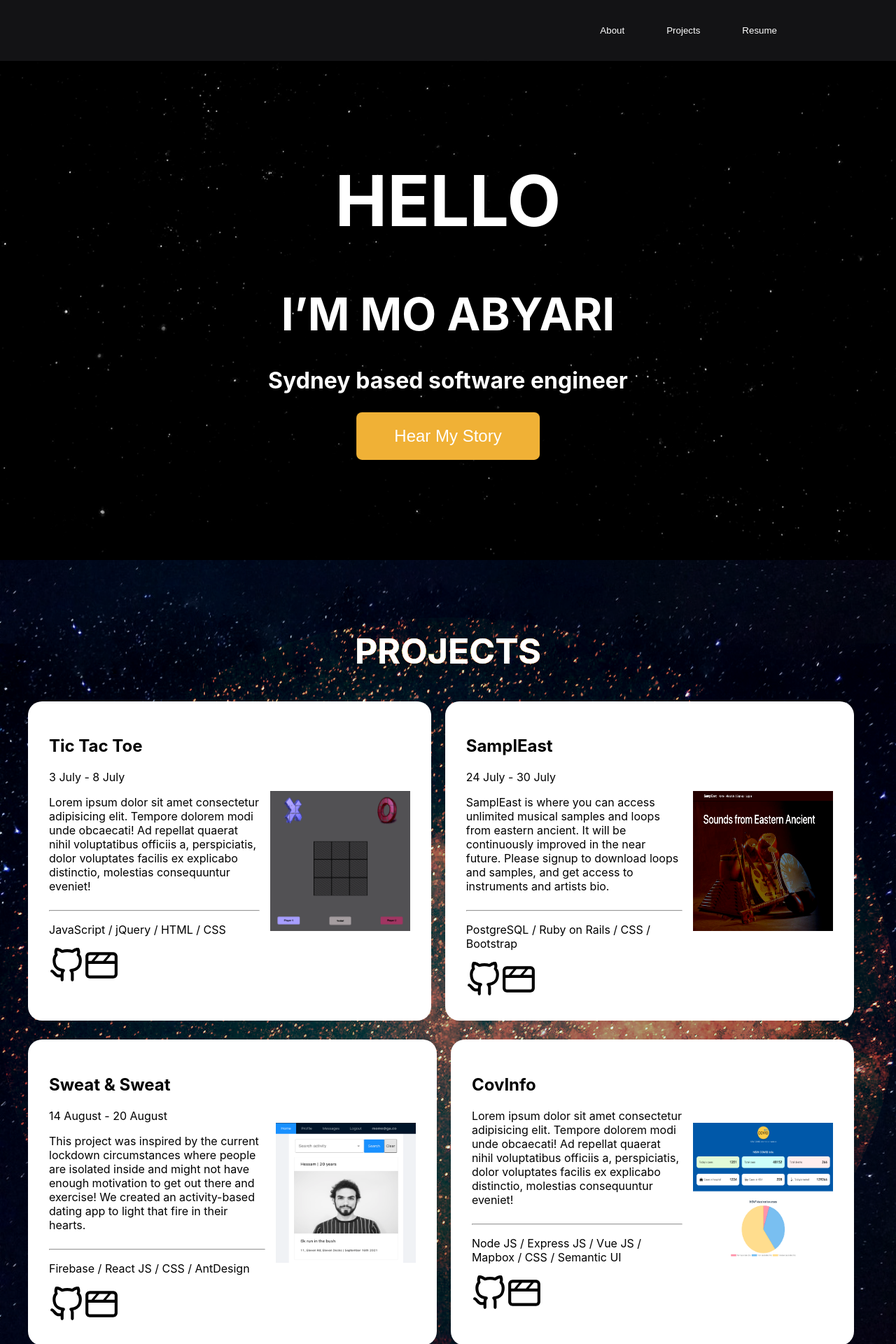
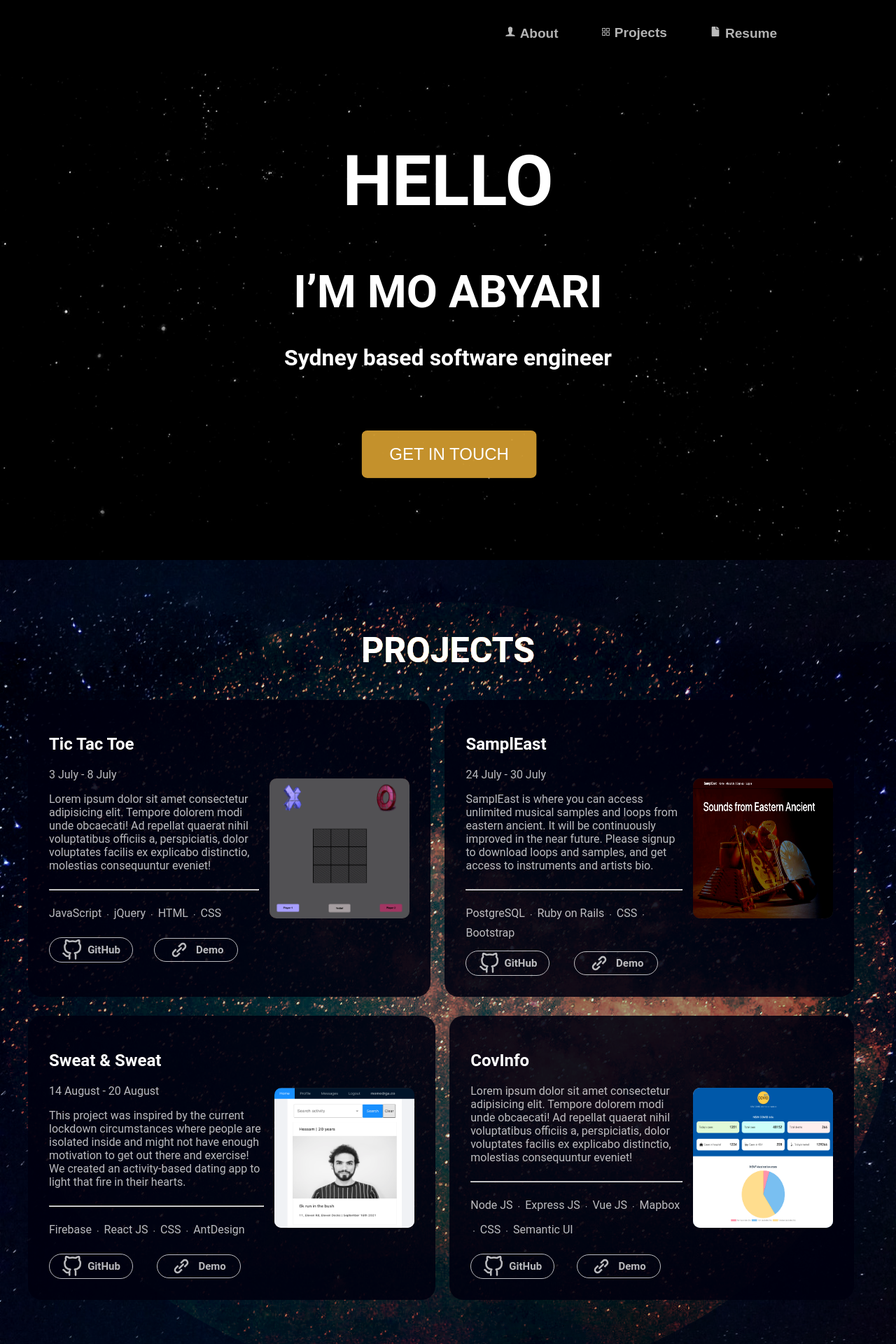
Before and after one commit to MoAbyari/portfolio, a Next.js app: page / in a window 1280 px wide. Shown: the top 1920 px of the page at 70% size. Built offline with nearby package versions, Linux system fonts and the light colour scheme.

Commit message:
Added CSS Animation

```diff
--- a/components/Button/Button.js
+++ b/components/Button/Button.js
@@ -1,7 +1,7 @@
 import style from "./style.module.css";
 const Button = (props) => {
     return (
-        <button className={style.button}>
+        <button className={style.button} onClick={props.onClick}>
             {props.text}
         </button>
     )
--- a/components/Button/style.module.css
+++ b/components/Button/style.module.css
@@ -1,9 +1,33 @@
 .button {
-  padding: 20px 54px;
-    min-width: 200px;
-    background: #f0b136;
+  padding: 20px 40px;
+    min-width: 150px;
+    background: #f0b136d1;
     color: white;
     border: 0;
     font-size: 24px;
     border-radius: 8px;
+    margin-top: 59px;
+    animation: shakeme 1.3s cubic-bezier(.36, .07, .19, .97) infinite ;
+    transform: translate3d(0, 0, 0);
+    backface-visibility: hidden;
+    perspective: 1000px;
 }
+
+@keyframes shakeme {
+
+    10%, 90% {
+      transform: translate3d(-1px, 0, 0);
+    }
+
+    20%, 80% {
+      transform: translate3d(2px, 0, 0);
+    }
+
+    30%, 50%, 70% {
+      transform: translate3d(-4px, 0, 0);
+    }
+
+    40%, 60% {
+      transform: translate3d(4px, 0, 0);
+    }
+}
--- a/components/Nav/Nav.js
+++ b/components/Nav/Nav.js
@@ -1,4 +1,7 @@
 import style from "./style.module.css";
+import { IoIosPerson, IoIosDocument } from 'react-icons/io';
+import { AiOutlineAppstore } from 'react-icons/ai';
+
 
 const Nav = () => {
     const scrollToAbout = () => {
@@ -11,9 +14,10 @@ const Nav = () => {
         <header className= {style.header}>
             <nav className= {style.nav}>
                 <ul className= {style.navlist}>
-                    <li><button onClick={scrollToAbout}>About</button></li>
-                    <li><button onClick={scrollToProjects}>Projects</button></li>
-                    <li><button>Resume</button></li>
+
+                    <li><button onClick={scrollToAbout}> <IoIosPerson size={18} color={'#ffffffba'} />  About</button></li>
+                    <li><button onClick={scrollToProjects}> <AiOutlineAppstore size={15} />  Projects</button></li>
+                    <li><button> <IoIosDocument size={18} color={'#ffffffba'} />  Resume</button></li>
                 </ul>
             </nav>
         </header>
--- a/components/Nav/style.module.css
+++ b/components/Nav/style.module.css
@@ -1,9 +1,9 @@
 .header {
-   background-color: transparent;
-       position: fixed;
+    background-color: transparent;
+    position: fixed;
     left: 0;
     right: 0;
-    background: #131315;
+    background: #000000;
     z-index: 4;
 }
 
@@ -28,4 +28,7 @@
     background: none;
     border: 0;
     margin: 0 10px;
+    font-size: 19px;
+    color: rgba(255, 255, 255, 0.7);
+    font-weight: bold;
 }
--- a/components/Projects/Project.js
+++ b/components/Projects/Project.js
@@ -1,6 +1,6 @@
 import style from './style.module.css';
 import { FiGithub } from 'react-icons/fi';
-import { CgClapperBoard } from 'react-icons/cg';
+import { CgLink } from 'react-icons/cg';
 
 export const Project = (props) => {
     const {
@@ -14,26 +14,8 @@ export const Project = (props) => {
         href2
     } = props
     return (
-        // <div className={style.projectCard}>
-        //     <div className={style.projectInfo}>
-        //         <h2>
-        //             {title}
-        //         </h2>
-        //         <span>
-        //             {schedule}
-        //         </span>
-        //         <p>
-        //             {description}
-        //         </p>
-        //     </div>
-        //     <div className={style.imageContainer}>
-        //         <img src={img}/>
-        //         <p>
-        //             {tech}
-        //         </p>
-        //     </div>
-        // </div>
-        <div className={style.projectCard} >
+
+        <div className={style.projectCard} id="projects">
             <div className={style.projectInfo} >
                 <div className={style.projectDetails} >
                     <h2>
@@ -58,14 +40,17 @@ export const Project = (props) => {
                             <a
                                 target="blank"
                                 href={href1}>
-                                <FiGithub size={50} color={'black'} />
+                                <FiGithub size={30} color={'#ffffffba'} />
+                                <p> GitHub </p>
                             </a>
+
                         </div>
                         <div className={style.projectDemo}>
                             <a
                                 target="blank"
                                 href={href2}>
-                                <CgClapperBoard size={50} color={'black'} />
+                                <CgLink size={30} color={'#ffffffba'} />
+                                <p> Demo </p>
                             </a>
                         </div>
                     </div>
--- a/components/Projects/Projects.js
+++ b/components/Projects/Projects.js
@@ -1,6 +1,5 @@
 import style from './style.module.css';
 import Project from './Project';
-import { SiJquery, SiHtml5} from 'react-icons/si';
 
 export const Projects = (props) => {
     return (
@@ -18,11 +17,10 @@ export const Projects = (props) => {
                         img1="/Tik Tak Toe.png"
                         img2="/SamplEast.png"
                         description="Lorem ipsum dolor sit amet consectetur adipisicing elit. Tempore dolorem modi unde obcaecati! Ad repellat quaerat nihil voluptatibus officiis a, perspiciatis, dolor voluptates facilis ex explicabo distinctio, molestias consequuntur eveniet!"
-                        tech= "JavaScript / jQuery / HTML / CSS "
+                        tech= "JavaScript ᭼ jQuery ᭼ HTML ᭼ CSS "
                         href1= "https://github.com/MoAbyari/Project0"
                         href2= "https://moabyari.github.io/Project0/"
                         />
-
 
                     <Project
                         title="SamplEast"
@@ -30,11 +28,12 @@ export const Projects = (props) => {
                         img1="SamplEast.png"
                         img2="Sampleast2.png"
                         description="SamplEast is where you can access unlimited musical samples and loops from eastern ancient. It will be continuously improved in the near future. Please signup to download loops and samples, and get access to instruments and artists bio."
-                        tech="PostgreSQL / Ruby on Rails / CSS / Bootstrap"
+                        tech="PostgreSQL ᭼ Ruby on Rails ᭼ CSS ᭼ Bootstrap"
                         href1= "https://github.com/MoAbyari/Project1"
                         href2= "https://sampleast.herokuapp.com/"
                         />
                 </div>
+
                 <div className={style.bottomCards}>
                     <Project
                         title="Sweat & Sweat"
@@ -42,11 +41,10 @@ export const Projects = (props) => {
                         img2="/SS2.png"
                         schedule= "14 August  - 20 August"
                         description="This project was inspired by the current lockdown circumstances where people are isolated inside and might not have enough motivation to get out there and exercise! We created an activity-based dating app to light that fire in their hearts."
-                        tech="Firebase / React JS / CSS / AntDesign"
+                        tech="Firebase ᭼ React JS ᭼ CSS ᭼ AntDesign"
                         href1="https://github.com/MoAbyari/Sweet-Sweat"
                         href2="https://sweet-sweat.web.app/"
                         />
-
 
                     <Project
                         title="CovInfo"
@@ -54,7 +52,7 @@ export const Projects = (props) => {
                         img1="/Cov1.png"
                         img2="/Cov2.png"
                         description="Lorem ipsum dolor sit amet consectetur adipisicing elit. Tempore dolorem modi unde obcaecati! Ad repellat quaerat nihil voluptatibus officiis a, perspiciatis, dolor voluptates facilis ex explicabo distinctio, molestias consequuntur eveniet!"
-                        tech="Node JS / Express JS / Vue JS / Mapbox / CSS / Semantic UI"
+                        tech="Node JS ᭼ Express JS ᭼ Vue JS ᭼ Mapbox ᭼ CSS ᭼ Semantic UI"
                         href1="https://github.com/MoAbyari/Cov-Info"
                         href2="https://cov-info-app.herokuapp.com/"
                         />
--- a/components/Projects/style.module.css
+++ b/components/Projects/style.module.css
@@ -1,7 +1,7 @@
 .projectCard{
     display: flex;
-    background: white;
-    color:black;
+    background: #00010fe0;
+    color:#ffffffba;
     margin-right: 20px;
     padding: 30px 30px;
     border-radius: 20px;
@@ -20,10 +20,76 @@
     padding-top: 100px;
 }
 
+.projectDetails h2{
+    color: white;
+}
+
 .projectGitDemo {
     display: flex;
+
+
+}
+.projectGit {
+    display: flex;
     align-items: center;
-    margin: 0 auto;
+    justify-content: center;
+    border: 0.1px solid #ffffffba;
+    border-radius: 20px;
+    width: 120px;
+
+}
+
+.projectGit a {
+    display: flex;
+    align-items: center;
+    justify-content: center;
+    margin: 1px auto;
+    font-size: 15px;
+    font-weight: bold;
+
+}
+
+.projectGit a p {
+    display: flex;
+    align-items: center;
+    justify-content: center;
+    margin: 1px auto;
+    font-size: 15px;
+    font-weight: bold;
+    margin-left: 7px;
+
+}
+
+.projectDemo{
+    display: flex;
+    align-items: center;
+    justify-content: center;
+    margin: 1px auto;
+    border: 0.1px solid #ffffffba;
+    border-radius: 20px;
+    width: 120px;
+    background-color: ;
+}
+
+.projectDemo a {
+    display: flex;
+    align-items: center;
+    justify-content: center;
+    margin: 1px auto;
+    font-size: 15px;
+    font-weight: bold;
+
+}
+
+.projectDemo a p {
+    display: flex;
+    align-items: center;
+    justify-content: center;
+    margin: 1px auto;
+    font-size: 15px;
+    font-weight: bold;
+    margin-left: 9px;
+
 }
 
 .imageDiv{
@@ -33,7 +99,6 @@
 
 .imageContainer{
     border-radius: 20px;
-    /* overflow: hidden; */
     width: 200px;
     height: 200px;
     margin-left: 15px;
@@ -56,6 +121,7 @@
     width: 200px;
     height: 200px;
     transition: opacity 1s ease-in-out;
+    border-radius: 10px;
 }
 
 .imageContainer img.imgFront:hover{
@@ -69,6 +135,7 @@
     margin-bottom: 27px;
     display: flex;
 }
+
 .bottomCards{
     margin-bottom: 27px;
     display: flex;
--- a/pages/index.js
+++ b/pages/index.js
@@ -1,14 +1,18 @@
-import Head from 'next/head'
-import Image from 'next/image'
-import styles from '../styles/Home.module.css'
-import Nav from '../components/Nav/Nav'
-import Button from '../components/Button/Button'
-import Projects from '../components/Projects/Projects'
-import Contact from '../components/Contact/Contact'
+import Head from 'next/head';
+import Image from 'next/image';
+import styles from '../styles/Home.module.css';
+import Nav from '../components/Nav/Nav';
+import Button from '../components/Button/Button';
+import Projects from '../components/Projects/Projects';
+import Contact from '../components/Contact/Contact';
 
 
 
 export default function Home() {
+
+  const scrollToContact = () => {
+    document.getElementById("contactMe").scrollIntoView({ behavior: 'smooth', block: 'center' });
+  }
   return (
     <div>
      <Nav />
@@ -25,7 +29,7 @@ export default function Home() {
               <h2>
                 Sydney based software engineer
               </h2>
-              <Button text="Hear My Story"/>
+              <Button text="GET IN TOUCH" onClick={scrollToContact}/>
             </div>
           </div>
           <div>
@@ -34,22 +38,22 @@ export default function Home() {
           </div>
         </div>
       </section>
-      <section className={styles.prjectSection}>
-          <div className={styles.projectsContent} id="projects">
+      <section className={styles.prjectSection} >
+          <div className={styles.projectsContent} >
             <Projects />
           </div>
       </section>
       <section className={styles.aboutMeSection}>
           <div className={styles.aboutContent}>
-            <h1 id="about">ABOUT ME</h1>
+            <h1>ABOUT ME</h1>
             <div className={styles.description}>
-              <p>
+            <p>
                 As a nine-year-old Mo, I dreamed of being an inventor; thinking outside of the box, destroying and rebuilding my electronic toys into more favourable ones was always satisfying entertainment.
               </p>
-              <p>
+            <p id="about">
                 My enthusiasm for solving real-world problems led me into the electrical engineering and management fields. Having studied and worked in the management field also enabled me to initiate, plan and execute projects as well as manage resources effectively.
               </p>
-              <p>
+            <p>
                 What made me passionate about programming traces back to the time I found myself a music geek. Making a unique sound by creating signals, manipulating and routing modules and gears seems to be comparable to developing a program from scratch; both need creativity and a problem-solving mindset.
               </p>
               <p>
--- a/styles/Home.module.css
+++ b/styles/Home.module.css
@@ -1,8 +1,8 @@
-
 
 .homeSections {
   position: relative;
   min-height: 100vh;
+  font-family: 'Roboto', sans-serif;
 }
 
 
@@ -113,6 +113,7 @@
    background-size: 100% 100%;
    margin-top: 0px;
    position: relative;
+   font-family: 'Roboto', sans-serif;
 }
 
 .prjectSection::after {
@@ -123,11 +124,18 @@
     bottom: -10vh;
     height: 140vh;
     background: red;
-    background: rgba(240, 177, 54, 0.62);
+    background: rgba(240, 181, 63, 0.62);
+    animation: changecolor 1s infinite;
+    animation-direction: alternate;
     mix-blend-mode: color-dodge;
     box-shadow: 0px 4px 4px rgba(0, 0, 0, 0.25);
     border-radius: 50%;
     z-index: 0;
+}
+
+@keyframes changecolor {
+  from {background:rgba(240, 181, 63, 0.62); }
+  to {background: rgba(240, 178, 54, 0.40); }
 }
 
 .aboutMeSection {
@@ -135,6 +143,7 @@
    min-height: 900px;
    background-size: 100% 100%;
    margin-top: 0px;
+   font-family: 'Roboto', sans-serif;
 }
 
 .aboutContent {
@@ -155,23 +164,26 @@
 .description{
   padding: 30px 50px;
   width: 836px;
-  height: 500px;
+  height: 600px;
   top: 193px;
   margin: 0 auto;
-  background: #E4E4E4;
+  background: #030510;;
   border-radius: 20px;
   z-index: 3;
 }
 
 .description p {
-  color: #000;
+  color: rgb(255 255 255 / 75%);
   line-height: 30px;
   text-align: center;
+  font-size: 20px;
 }
 
 .contactMeSection {
+   font-family: 'Roboto', sans-serif;
    background-image: url("/back.png");
-   min-height: 450px;
+   min-height: 600px;
    background-size: 100% 100%;
    margin-top: 0px;
+
 }
```
Also changed, not shown: components/Contact/Contact.js (+9 -4 lines), components/Contact/style.module.css (+10 -2 lines).
